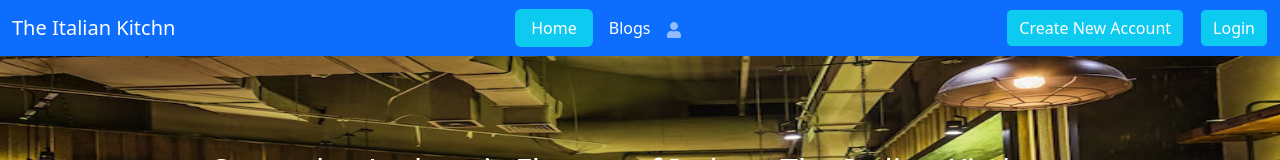
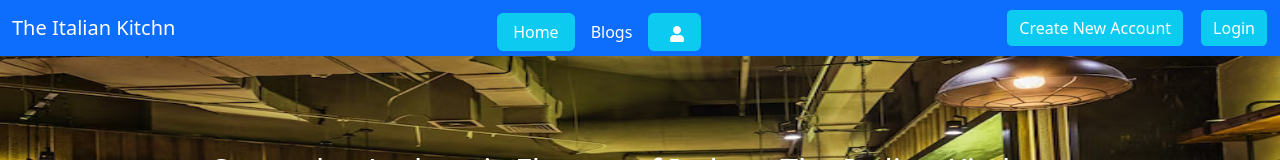
Before and after one commit to aminulislam2002/the-italian-kitchen-client, a React (Vite) app: page / in a window 1280 px wide. Shown: the top 160 px of the page. Built offline with nearby package versions, Linux system fonts and the light colour scheme; no server answers.

Commit message:
update user profile giving user name and phot url

```diff
--- a/src/pages/Register/Register.jsx
+++ b/src/pages/Register/Register.jsx
@@ -5,7 +5,7 @@ import { AuthContext } from "../../providers/AuthProvider";
 import { GithubAuthProvider, GoogleAuthProvider } from "firebase/auth";
 
 const Register = () => {
-  const { createUser, createUserWithGoogle, createUserWithGithub } = useContext(AuthContext);
+  const { createUser, createUserWithGoogle, createUserWithGithub, updateUserProfile } = useContext(AuthContext);
   const googleProvider = new GoogleAuthProvider();
   const githubProvider = new GithubAuthProvider();
 
@@ -40,6 +40,7 @@ const Register = () => {
     createUser(email, password)
       .then((result) => {
         const createdUser = result.user;
+        updateUserProfile(result.user, name, photo);
         console.log(createdUser);
         setSuccess("Congratulations! Your account has been successfully created!");
         navigate("/");
--- a/src/pages/Shared/NavigationBar/NavigationBar.jsx
+++ b/src/pages/Shared/NavigationBar/NavigationBar.jsx
@@ -30,10 +30,9 @@ const NavigationBar = () => {
             <Nav className="mx-auto my-2 my-lg-0" style={{ maxHeight: "100px" }} navbarScroll>
               <ActiveNavLink to="/">Home</ActiveNavLink>
               <ActiveNavLink to="/blog">Blogs</ActiveNavLink>
-              <h4>{user?.displayName}</h4>
-              <Nav.Link >
-                <FaUser></FaUser>
-              </Nav.Link>
+              <ActiveNavLink>
+                {user?.displayName} <img src={user?.photoURL} alt="" /> <FaUser></FaUser>
+              </ActiveNavLink>
             </Nav>
             <div className="d-flex justify-content-between align-align-items-center gap-3 ">
               <Button className="bg-info">
--- a/src/providers/AuthProvider.jsx
+++ b/src/providers/AuthProvider.jsx
@@ -1,5 +1,5 @@
 import React, { createContext, useEffect, useState } from 'react';
-import { createUserWithEmailAndPassword, getAuth, onAuthStateChanged, signInWithEmailAndPassword, signInWithPopup, signOut } from "firebase/auth";
+import { createUserWithEmailAndPassword, getAuth, onAuthStateChanged, signInWithEmailAndPassword, signInWithPopup, signOut, updateProfile } from "firebase/auth";
 import app from '../firebase/firebase.config';
 
 export const AuthContext = createContext(null)
@@ -28,6 +28,12 @@ const AuthProvider = ({children}) => {
         return signInWithPopup(auth, githubProvider)
       }
 
+      const updateUserProfile = (user, name, photo)=>{
+        return updateProfile(user, {
+            displayName: name, photoURL: photo
+          })
+      }
+
     const logOut = ()=>{
         setLoading(true)
        return signOut(auth)
@@ -52,6 +58,7 @@ const AuthProvider = ({children}) => {
         logOut,
         createUserWithGoogle,
         createUserWithGithub,
+        updateUserProfile,
         loading,
     }
 
```
